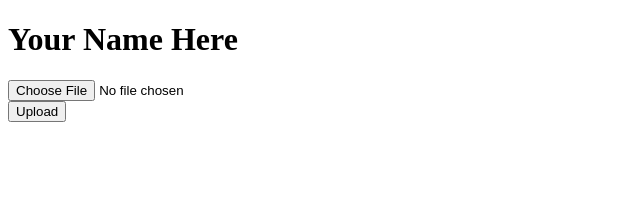
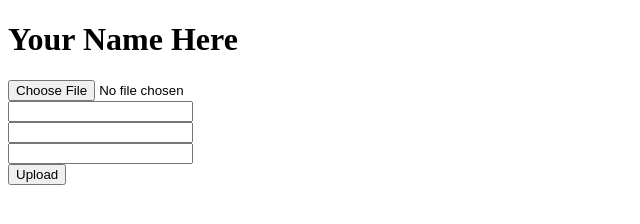
Before and after one commit to yhu4592/ITM-444-Cloud-Computing-Technologies, a plain HTML site: page itmo-444/mp2/index.html in a window 1280 px wide. Shown: the whole page, without its empty margins (0-640 px from the left). Drawn offline with Linux system fonts and the light colour scheme.

Commit message:
add form fields

```diff
--- a/itmo-444/mp2/index.html
+++ b/itmo-444/mp2/index.html
@@ -10,6 +10,15 @@
             <div class="col-sm-4">
                 <input type="file" class="form-control"  name="uploadFile"/>
             </div>
+            <div class="col-sm-4">
+                <input type="text" class="form-control"  name="email"/>
+            </div>
+            <div class="col-sm-4">
+                <input type="text" class="form-control"  name="phone"/>
+            </div>
+            <div class="col-sm-4">
+                <input type="text" class="form-control"  name="name"/>
+            </div>
         </div>
         <!-- You will have to add three more form fields named: email, phone, and name -->
         <div class="form-group">
```
